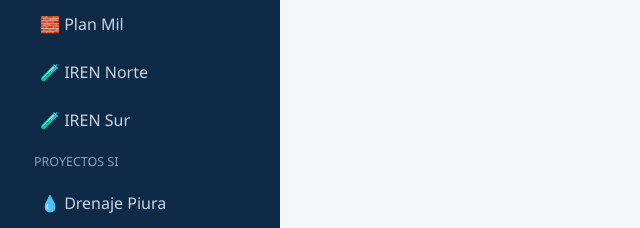
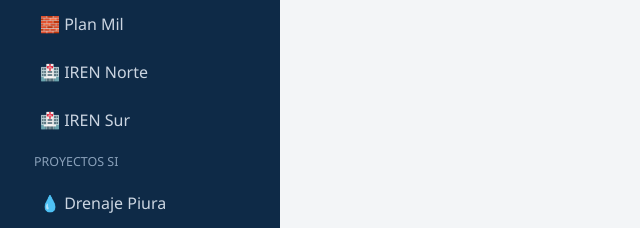
Before and after one commit to ReportesANIN/DashboardsHub, a plain HTML site: page index.html in a window 1280 px wide. Shown: the part 430-658 px from the top of the page, 0-640 px from the left. Drawn offline with Linux system fonts and the light colour scheme.

Commit message:
Update index.html

```diff
--- a/index.html
+++ b/index.html
@@ -100,8 +100,8 @@
           <div class="item" data-route="#/salud/seguimiento" onclick="openRoute('#/salud/seguimiento')">📊 Seguimiento de Actividades</div>
           <div class="item" data-route="#/salud/la-caleta" onclick="openRoute('#/salud/la-caleta')">🏥 La Caleta</div>
           <div class="item" data-route="#/salud/plan-mil" onclick="openRoute('#/salud/plan-mil')">🧱 Plan Mil</div>
-          <div class="item" data-route="#/salud/iren-norte" onclick="openRoute('#/salud/iren-norte')">🧪 IREN Norte</div>
-          <div class="item" data-route="#/salud/iren-sur" onclick="openRoute('#/salud/iren-sur')">🧪 IREN Sur</div>
+          <div class="item" data-route="#/salud/iren-norte" onclick="openRoute('#/salud/iren-norte')">🏥 IREN Norte</div>
+          <div class="item" data-route="#/salud/iren-sur" onclick="openRoute('#/salud/iren-sur')">🏥 IREN Sur</div>
         </div>
         <div class="group">
           <div class="group-title">PROYECTOS SI</div>
@@ -161,9 +161,9 @@
   <script>
     // ====== Configura aquí las URLs de Power BI (o Tableau/otros) ======
     const ROUTES = {
-      '#/gestion/sgd':        { title: 'Gestión SGD',            src: 'https://app.powerbi.com/view?r=REEMPLAZA_SGD' },
+      '#/gestion/sgd':        { title: 'Gestión SGD',            src: 'https://app.powerbi.com/view?r=eyJrIjoiMTM2NDAxMmYtYTQ1YS00NmUwLTgyNDctNzNjYjUxZWM0YzMzIiwidCI6IjkzN2JjYzgyLWZkYmYtNGYwMC1hOWUxLTUyN2U3NWUxMzU1MyIsImMiOjR9' },
       '#/gestion/os':         { title: 'Gestión OS',             src: 'https://app.powerbi.com/view?r=REEMPLAZA_OS' },
-      '#/salud/seguimiento':  { title: 'Seguimiento de Actividades', src: 'https://app.powerbi.com/view?r=REEMPLAZA_SEGUIMIENTO' },
+      '#/salud/seguimiento':  { title: 'Seguimiento de Actividades', src: 'https://app.powerbi.com/view?r=eyJrIjoiYmZiMDI1OGEtNzc3Zi00MDZhLTk2MWEtZWUwZTUxYTFmMGU2IiwidCI6IjVlOGNiMjRhLWE5YmMtNGNlMC04NzRjLTBiOGQzNGQ0NWFhYyIsImMiOjR9' },
       '#/salud/la-caleta':    { title: 'Proyecto Hospital La Caleta', src: 'https://app.powerbi.com/view?r=REEMPLAZA_LA_CALETa' },
       '#/salud/plan-mil':     { title: 'Plan Mil',                src: 'https://app.powerbi.com/view?r=REEMPLAZA_PLAN_MIL' },
       '#/salud/iren-norte':   { title: 'IREN Norte',              src: 'https://app.powerbi.com/view?r=REEMPLAZA_IREN_NORTE' },
```
